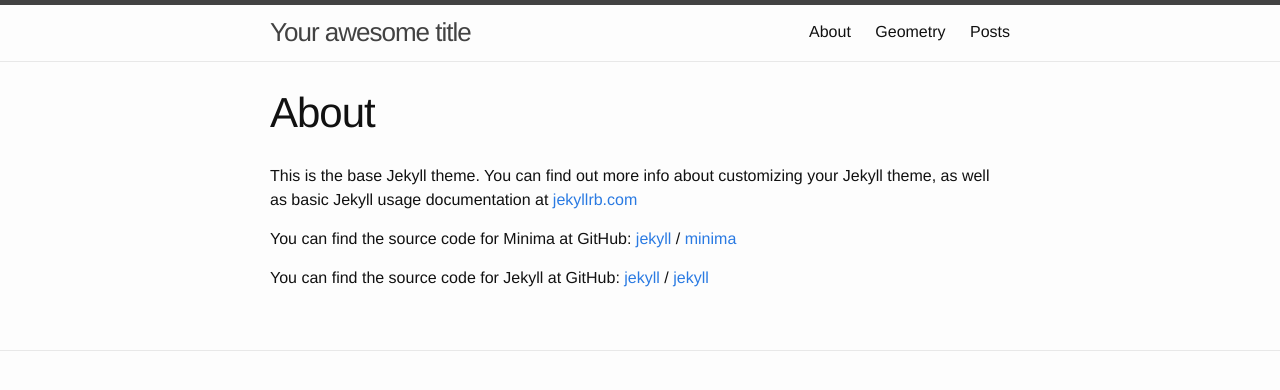
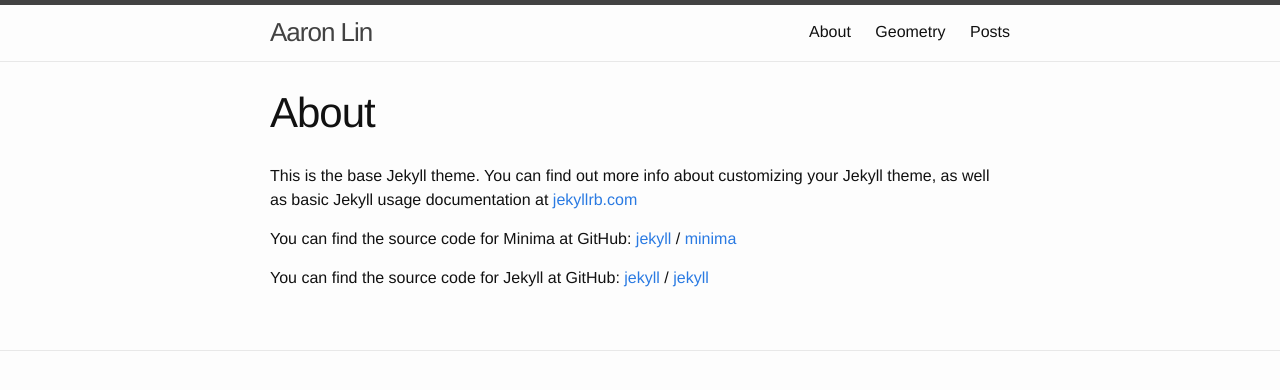
Before and after one commit to dragon96/dragon96.github.io, a Jekyll site: the page built from about.md, in a window 1280 px wide. Shown: the top 390 px of the page. Built offline with Jekyll 4.4.1, drawn with Linux system fonts in a browser that asks for light colours.

Commit message:
changed blog title

```diff
--- a/_config.yml
+++ b/_config.yml
@@ -13,7 +13,7 @@
 # you will see them accessed via {{ site.title }}, {{ site.email }}, and so on.
 # You can create any custom variable you would like, and they will be accessible
 # in the templates via {{ site.myvariable }}.
-title: Your awesome title
+title: Aaron Lin
 email: your-email@example.com
 description: >- # this means to ignore newlines until "baseurl:"
   Write an awesome description for your new site here. You can edit this
```
